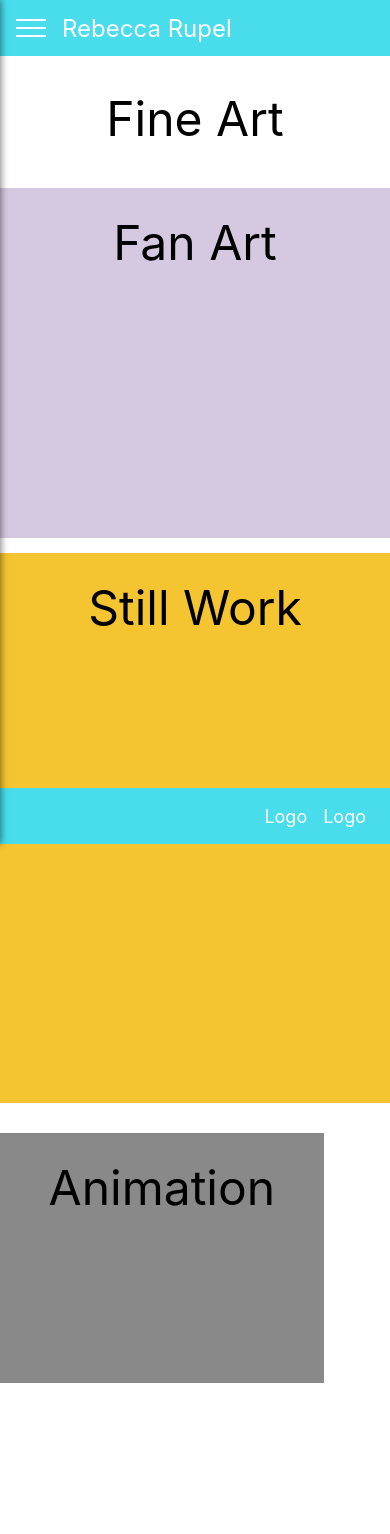
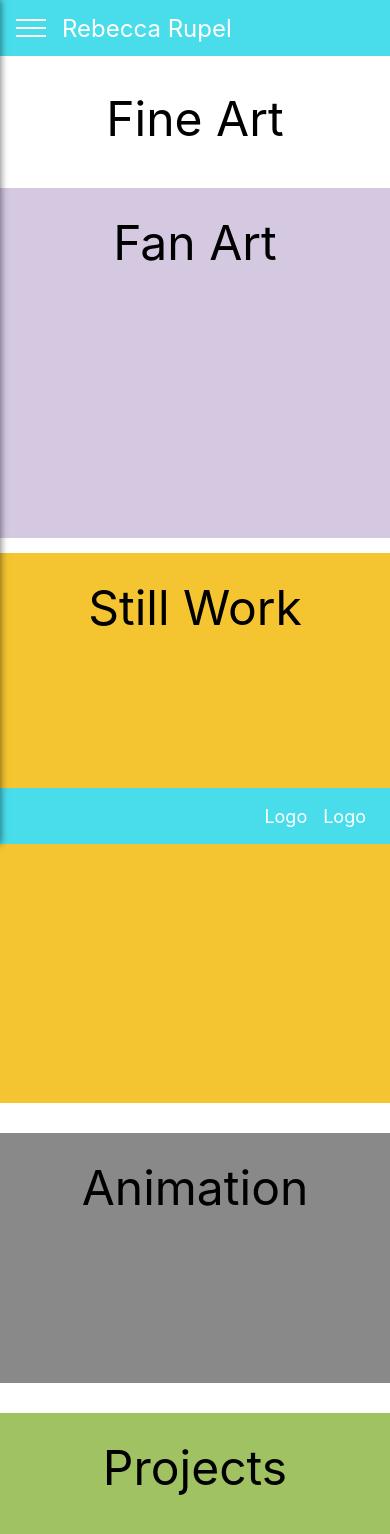
Before and after one commit to beccaww/portfolio, a React (Create React App) app: page /fineart in a window 390 px wide. Shown: the top 1534 px of the page. Before the commit the page ends 1383 px from the top, so only its background shows below. Built offline with nearby package versions, Linux system fonts and the light colour scheme.

Commit message:
create art pages and route

```diff
--- /dev/null
+++ b/src/components/animation.js
@@ -0,0 +1,13 @@
+import React from 'react';
+import './animation.css';
+
+class Animation extends React.Component {
+    render() {
+        return (
+            <div>
+            </div>
+        );
+    }
+}
+
+export default Animation;
--- a/src/components/art-page.css
+++ b/src/components/art-page.css
@@ -74,24 +74,24 @@ body {
       grid-column-start: 1;
       grid-column-end: 6;
       grid-row-start: 3;
-      grid-row-end: 6;
+      grid-row-end: 4;
       background: #f5c531;
       height: 400px;
     }
 
     .extra {
       grid-column-start: 1;
-      grid-column-end: 4;
+      grid-column-end: 6;
+      grid-row-start: 5;
+      grid-row-end: 6;
+    }
+
+    .sidebar {
+      grid-column-start: 1;
+      grid-column-end: 6;
       grid-row-start: 7;
       grid-row-end: 8;
     }
 
-    .related-images {
-      grid-column-start: 1;
-      grid-column-end: 6;
-      grid-row-start: 3;
-      grid-row-end: 4;
-    }
-
 
   }
--- a/src/components/art-page.js
+++ b/src/components/art-page.js
@@ -1,15 +1,16 @@
 import React from 'react';
 import './art-page.css';
+import {Link} from 'react-router-dom';
 
 class ArtPage extends React.Component {
     render() {
         return (
             <div className="container2" style={{marginBottom: "64px"}}>
                 <div class="grid header">Fine Art</div>
-                <div class="grid hero">Fan Art</div>
-                <div class="grid sidebar">Projects</div>
-                <div class="grid content">Still Work</div>
-                <div class="grid extra">Animation</div>
+                <div class="grid hero"><Link to="/fanart">Fan Art</Link></div>
+                <div class="grid sidebar"><Link to="/projects">Projects</Link></div>
+                <div class="grid content"><Link to="/stillwork">Still Work</Link></div>
+                <div class="grid extra"><Link to="/animation">Animation</Link></div>
             </div>
         );
     }
--- /dev/null
+++ b/src/components/fanart.js
@@ -0,0 +1,13 @@
+import React from 'react';
+import './fanart.css';
+
+class FanArt extends React.Component {
+    render() {
+        return (
+            <div>
+            </div>
+        );
+    }
+}
+
+export default FanArt;
--- /dev/null
+++ b/src/components/projects.js
@@ -0,0 +1,13 @@
+import React from 'react';
+import './projects.css';
+
+class Projects extends React.Component {
+    render() {
+        return (
+            <div>
+            </div>
+        );
+    }
+}
+
+export default Projects;
--- /dev/null
+++ b/src/components/stillwork.js
@@ -0,0 +1,13 @@
+import React from 'react';
+import './stillwork.css';
+
+class StillWork extends React.Component {
+    render() {
+        return (
+            <div>
+            </div>
+        );
+    }
+}
+
+export default StillWork;
--- a/src/index.js
+++ b/src/index.js
@@ -7,6 +7,11 @@ import * as serviceWorker from './serviceWorker';
 import WebPage from './components/webd&d';
 import LandingPage from './components/landing-page';
 import ArtPage from './components/art-page';
+import Animation from './components/animation';
+import FanArt from './components/fanart';
+import Projects from './components/projects';
+import StillWork from './components/stillwork';
+
 
 const routing = (
     <Router>
@@ -14,6 +19,10 @@ const routing = (
         <Route path="/" component={App} />
         <Route path="/home" component={LandingPage} />
         <Route path="/fineart" component={ArtPage} />
+        <Route path="/animation" component={Animation} />
+        <Route path="/fanart" component={FanArt} />
+        <Route path="/projects" component={Projects} />
+        <Route path="/stillwork" component={StillWork} />
         <Route path="/webdesdev" component={WebPage} />
       </div>
     </Router>
```
Also changed, not shown: src/components/animation.css (added), src/components/fanart.css (added), src/components/projects.css (added), src/components/stillwork.css (added).
